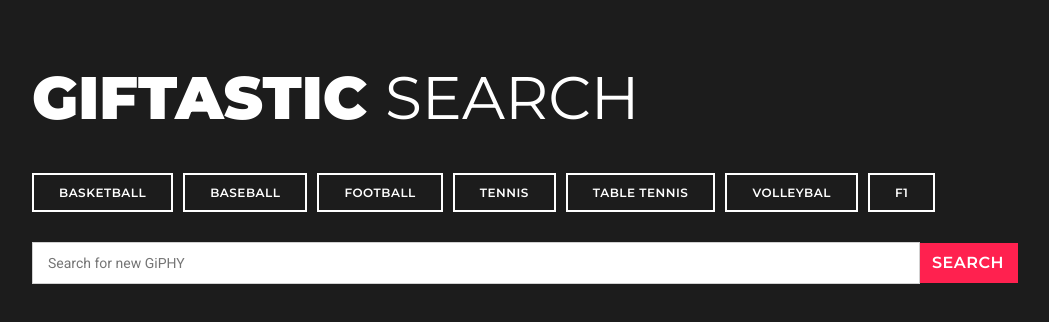
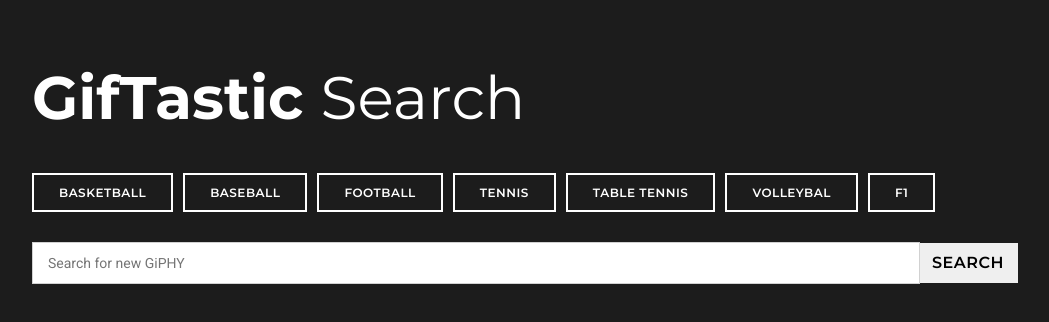
Before and after one commit to YULIANGBAI/GifTastic, a plain HTML site: page index.html in a window 1280 px wide. Shown: the whole page, without its empty margins (53-1102 px from the left). Drawn offline with nearby package versions, Linux system fonts and the light colour scheme.

Commit message:
initial commit

```diff
--- a/index.html
+++ b/index.html
@@ -15,8 +15,8 @@
 <body class="bg-extra-dark-gray">
 
     <div class="container">
-        <h1 class="text-white padding-50px-top text-uppercase alt-font font-weight-900 title-large"><strong>GifTastic
-            </strong><span class="text-deep-blue alt-font font-weight-400">Search</span></h1>
+        <h1 class="text-white padding-50px-top text-lowcase alt-font font-weight-450 title-large"><strong>GifTastic
+            </strong><span class="text-deep-red alt-font font-weight-400">Search</span></h1>
 
         <div id="buttons-area" class="padding-20px-top"></div>
 
@@ -24,7 +24,7 @@
             <label for="gif-input-area"></label>
             <input type="text" id="gif-input-area" placeholder="Search for new GiPHY">
             <!-- Button triggers new movie to be added -->
-            <input id="add-giphy" type="submit" value="Search" class="btn btn-deep-pink btn-white:hover padding-10px-left">
+            <input id="add-giphy" type="submit" value="Search" class="btn btn-deep-blue btn-white:hover padding-10px-left">
         </form>
     </div>
     <div class="container no-padding-tb">
```
